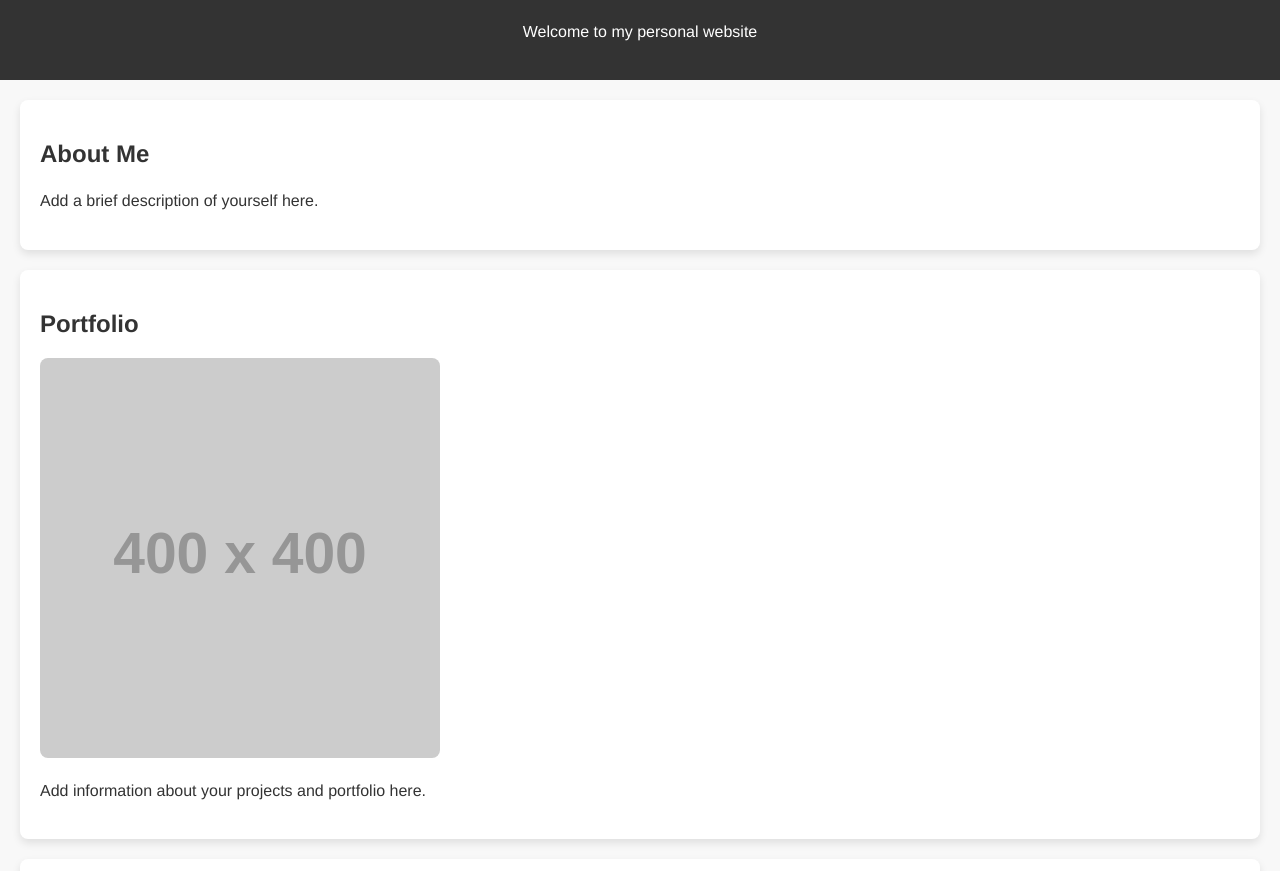
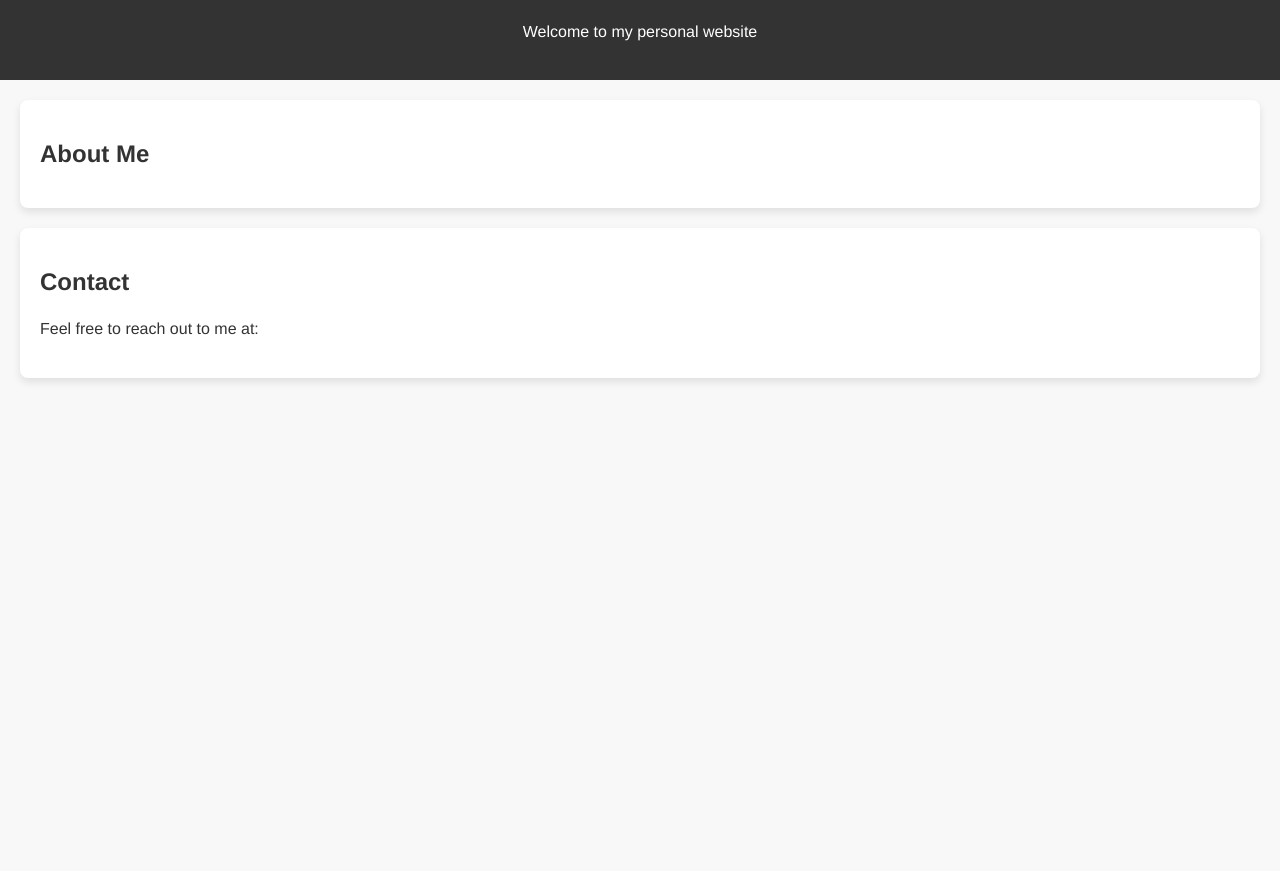
Before and after one commit to tommasopiovesan/tommasopiovesan.github.io, a plain HTML site: page index.html in a window 1280 px wide. Shown: the part 81-952 px from the top of the page. After the commit the page ends 800 px from the top, so only its background shows below. Drawn offline with Linux system fonts and the light colour scheme; placeholder pictures from the web are drawn by us.

Commit message:
Update index.html

```diff
--- a/index.html
+++ b/index.html
@@ -3,7 +3,7 @@
 <head>
     <meta charset="UTF-8">
     <meta name="viewport" content="width=device-width, initial-scale=1.0">
-    <title>Your Name - Personal Website</title>
+    <title>Tommaso Piovesan</title>
     <style>
         body {
             font-family: 'Helvetica', sans-serif;
@@ -59,18 +59,12 @@
 
     <section id="about">
         <h2>About Me</h2>
-        <p>Add a brief description of yourself here.</p>
-    </section>
-
-    <section id="portfolio">
-        <h2>Portfolio</h2>
-        <img src="https://via.placeholder.com/400" alt="Placeholder Image">
-        <p>Add information about your projects and portfolio here.</p>
+        <p></p>
     </section>
 
     <section id="contact">
         <h2>Contact</h2>
-        <p>Feel free to reach out to me at: your@email.com</p>
+        <p>Feel free to reach out to me at:</p>
     </section>
 
 </body>
```
